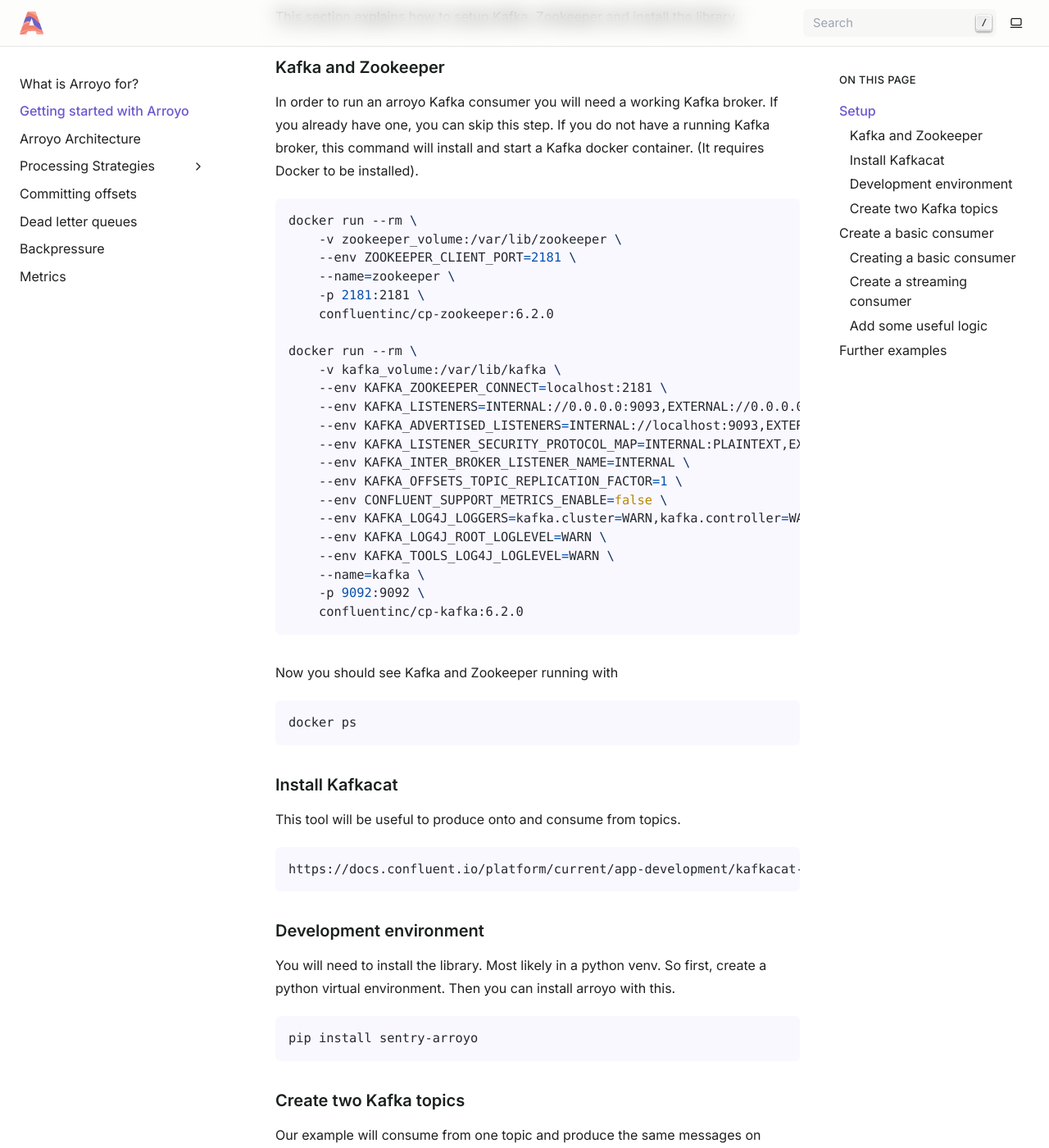
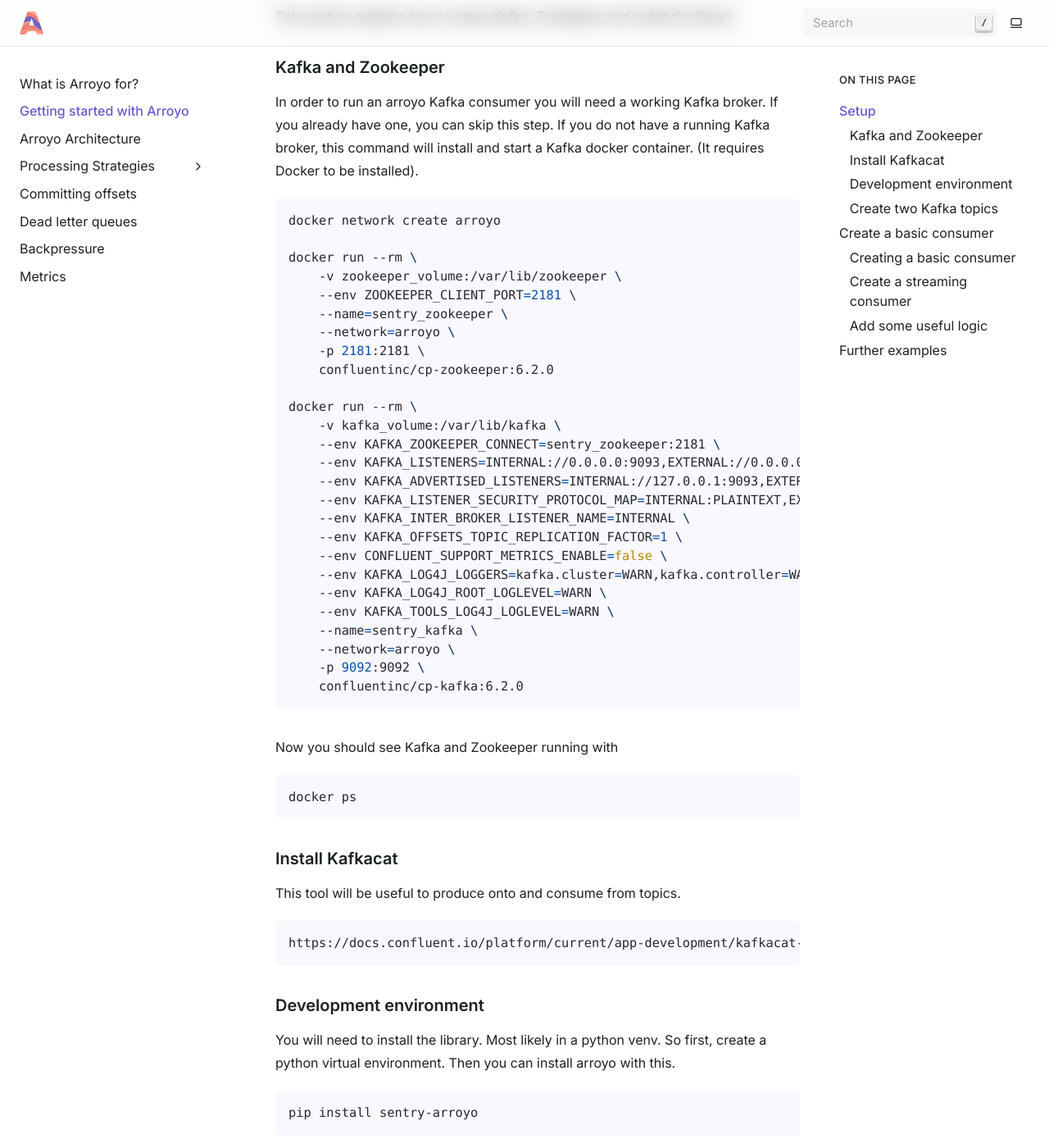
Before and after one commit to getsentry/arroyo, a Sphinx documentation site: the page built from docs/source/getstarted.rst, in a window 1280 px wide and 1400 px high, scrolled down 286 px. Shown: the whole window at 82% size. Built offline with Sphinx 7.4.7, drawn with Linux system fonts in a browser that asks for light colours; some of the changed text lies outside the part shown.

Commit message:
docs: Actually fix the getting started (#280)

```diff
--- a/docs/source/getstarted.rst
+++ b/docs/source/getstarted.rst
@@ -19,18 +19,21 @@
 
 .. code-block:: Bash
 
+    docker network create arroyo
+
     docker run --rm \
         -v zookeeper_volume:/var/lib/zookeeper \
         --env ZOOKEEPER_CLIENT_PORT=2181 \
-        --name=zookeeper \
+        --name=sentry_zookeeper \
+        --network=arroyo \
         -p 2181:2181 \
         confluentinc/cp-zookeeper:6.2.0
 
     docker run --rm \
         -v kafka_volume:/var/lib/kafka \
-        --env KAFKA_ZOOKEEPER_CONNECT=localhost:2181 \
+        --env KAFKA_ZOOKEEPER_CONNECT=sentry_zookeeper:2181 \
         --env KAFKA_LISTENERS=INTERNAL://0.0.0.0:9093,EXTERNAL://0.0.0.0:9092 \
-        --env KAFKA_ADVERTISED_LISTENERS=INTERNAL://localhost:9093,EXTERNAL://localhost:9092 \
+        --env KAFKA_ADVERTISED_LISTENERS=INTERNAL://127.0.0.1:9093,EXTERNAL://127.0.0.1:9092 \
         --env KAFKA_LISTENER_SECURITY_PROTOCOL_MAP=INTERNAL:PLAINTEXT,EXTERNAL:PLAINTEXT \
         --env KAFKA_INTER_BROKER_LISTENER_NAME=INTERNAL \
         --env KAFKA_OFFSETS_TOPIC_REPLICATION_FACTOR=1 \
@@ -38,7 +41,8 @@
         --env KAFKA_LOG4J_LOGGERS=kafka.cluster=WARN,kafka.controller=WARN,kafka.coordinator=WARN,kafka.log=WARN,kafka.server=WARN,kafka.zookeeper=WARN,state.change.logger=WARN \
         --env KAFKA_LOG4J_ROOT_LOGLEVEL=WARN \
         --env KAFKA_TOOLS_LOG4J_LOGLEVEL=WARN \
-        --name=kafka \
+        --name=sentry_kafka \
+        --network=arroyo \
         -p 9092:9092 \
         confluentinc/cp-kafka:6.2.0
 
@@ -79,12 +83,12 @@
     docker exec sentry_kafka kafka-topics \
         --create \
         --topic source-topic \
-        --bootstrap-server localhost:9092
+        --bootstrap-server 127.0.0.1:9092
 
     docker exec sentry_kafka kafka-topics \
         --create \
         --topic dest-topic \
-        --bootstrap-server localhost:9092
+        --bootstrap-server 127.0.0.1:9092
 
 Now you should be ready to develop with Arroyo.
 
@@ -114,7 +118,7 @@
     consumer = KafkaConsumer(
         build_kafka_consumer_configuration(
             default_config={},
-            bootstrap_servers=["localhost:9092"],
+            bootstrap_servers=["127.0.0.1:9092"],
             auto_offset_reset="latest",
             group_id="test-group",
         )
@@ -131,7 +135,7 @@
 
 .. code-block:: Bash
 
-    echo "MESSAGE" | kcat -P -b localhost:9092 -t source-topic
+    echo "MESSAGE" | kcat -P -b 127.0.0.1:9092 -t source-topic
 
 In a while the message should appear on the console:
 
```
